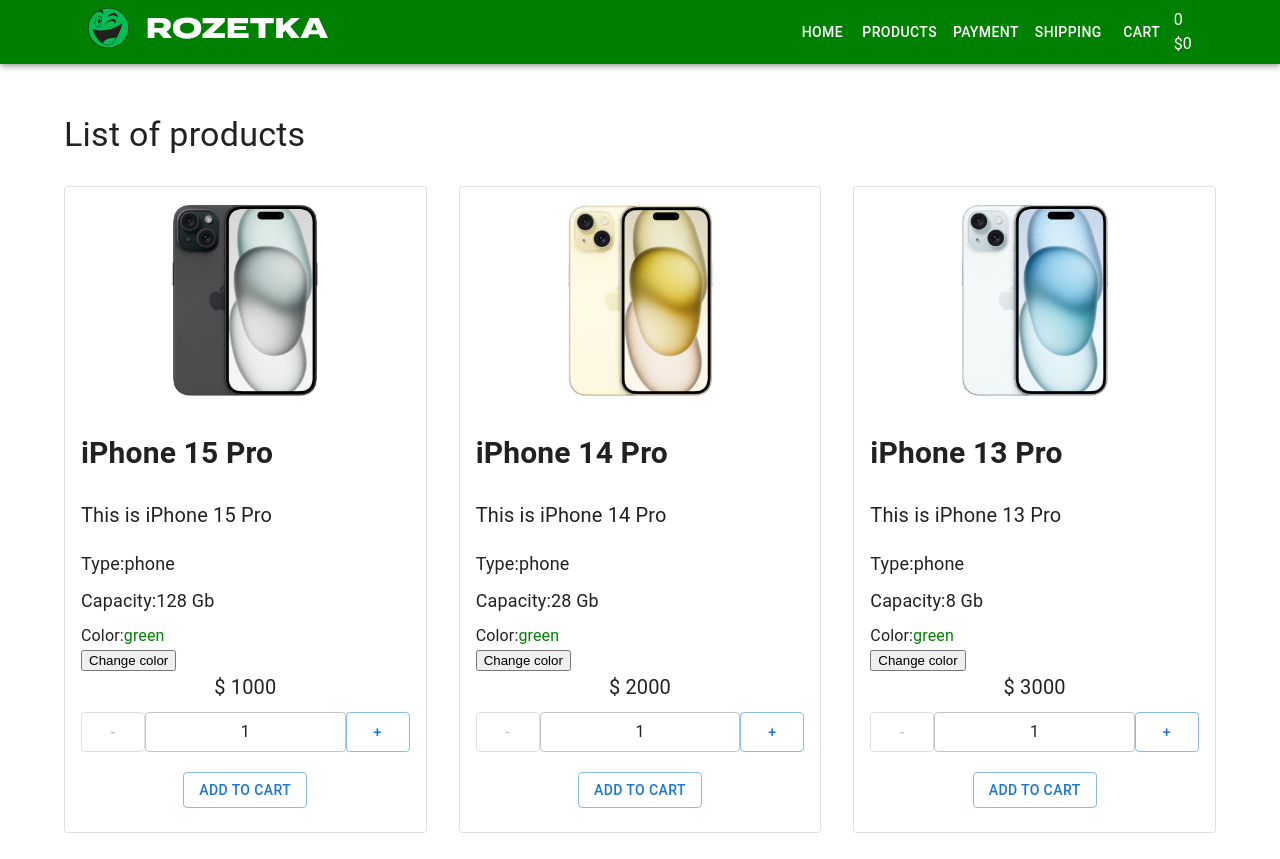
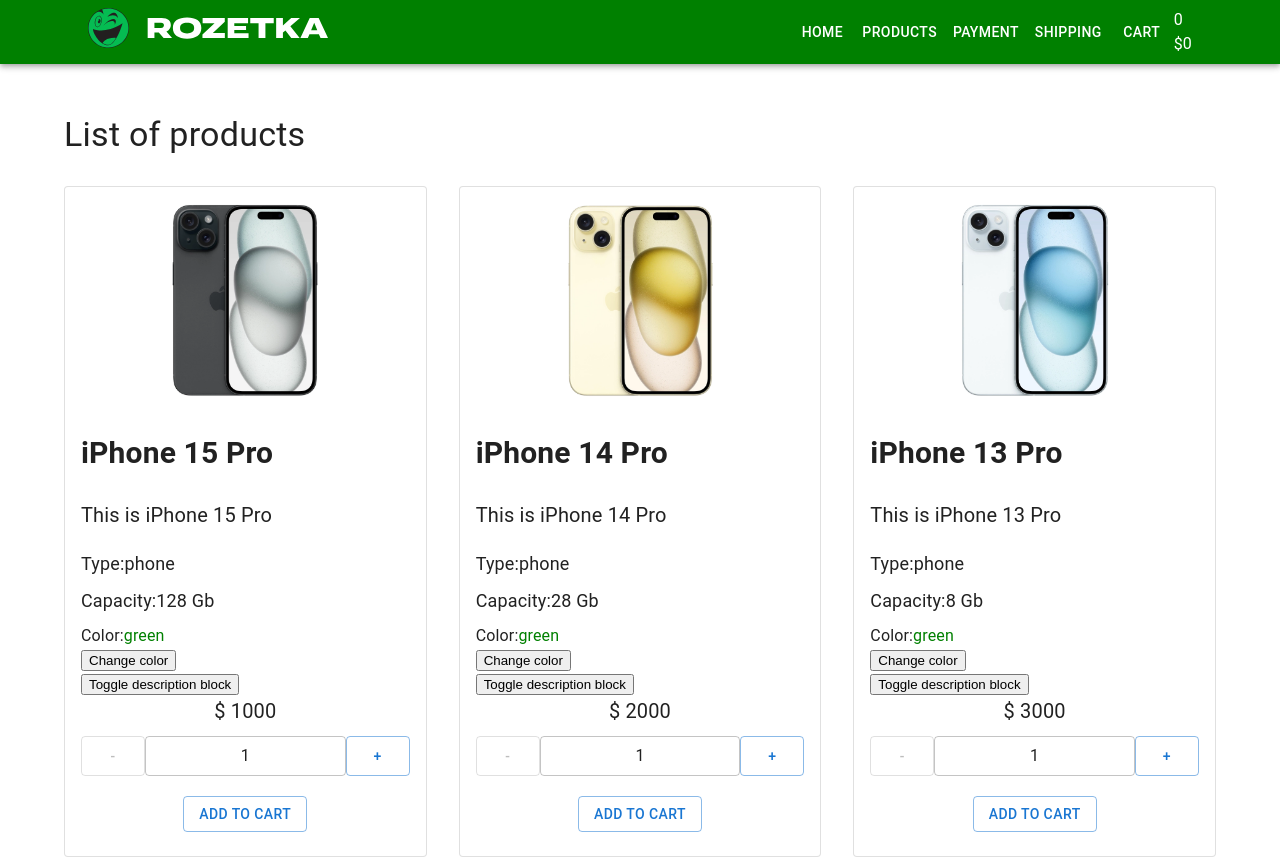
Before and after one commit to DimaPelehov/React-25-09, a React (Create React App) app: page / in a window 1280 px wide. Shown: the top 859 px of the page. Built offline with nearby package versions, Linux system fonts and the light colour scheme.

Commit message:
правильне виконання disabled in count і реалізація приховування блоку

```diff
--- a/src/components/Products/ProductListItem.tsx
+++ b/src/components/Products/ProductListItem.tsx
@@ -12,7 +12,7 @@
 }
 
 // опишемо state
-type State = { count: number; color: string; disabled: boolean }
+type State = { count: number; color: string; isShow: boolean }
 
 // замінюємо функцію ProductListItem на class ProductListItem
 class ProductListItem extends Component<ProductListItemType, State> {
@@ -20,14 +20,13 @@
     state = {
         count: 1,
         color: 'green',
-        disabled: true,
+        isShow: false,
     }
 
     // Реалізація роботи лічильника(за допомогою функцій onIncrementClick і onDecrementClick)
     onIncrementClick = () => {
         this.setState((prevState) => ({
             count: prevState.count + 1,
-            disabled: false,
         }))
         // setState-спеціальна функція,котра повертає новий state,адже його не можна просто змінити,бо state-об'єкт
     }
@@ -35,7 +34,6 @@
     onDecrementClick() {
         this.setState((prevState) => ({
             count: prevState.count - 1,
-            disabled: prevState.count - 1 < 2 ? true : false,
         }))
     }
 
@@ -43,6 +41,14 @@
     changeColor = () => {
         this.setState((prevState) => ({
             color: prevState.color === 'green' ? 'red' : 'green',
+        }))
+    }
+
+    // зміна видимості блоку
+    changeShow = () => {
+        this.setState((prevState) => ({
+            isShow: !prevState.isShow,
+            // запис означає,що при кожному виклику функції isShow дорівнює значенню протилежному від попереднього
         }))
     }
 
@@ -76,12 +82,30 @@
                         </span>
                     </div>
                     <button onClick={this.changeColor}>Change color</button>
+                    <div>
+                        <button onClick={this.changeShow}>
+                            Toggle description block
+                        </button>
+                    </div>
+                    {this.state.isShow ? (
+                        <div>
+                            <p>
+                                Lorem ipsum dolor sit amet consectetur
+                                adipisicing elit. Magnam vel dignissimos
+                                consectetur non animi aliquam sit architecto
+                                tempora, blanditiis id, accusamus quibusdam.
+                                Distinctio, quis! Cum vitae et odio fugiat
+                                dolor.
+                            </p>
+                        </div>
+                    ) : null}
+
                     <div className="product-price">$ {price}</div>
                     <div className="product-quantity">
                         <Button
                             variant="outlined"
                             onClick={() => this.onDecrementClick()}
-                            disabled={this.state.disabled}
+                            disabled={this.state.count <= 1}
                         >
                             -
                         </Button>
```
